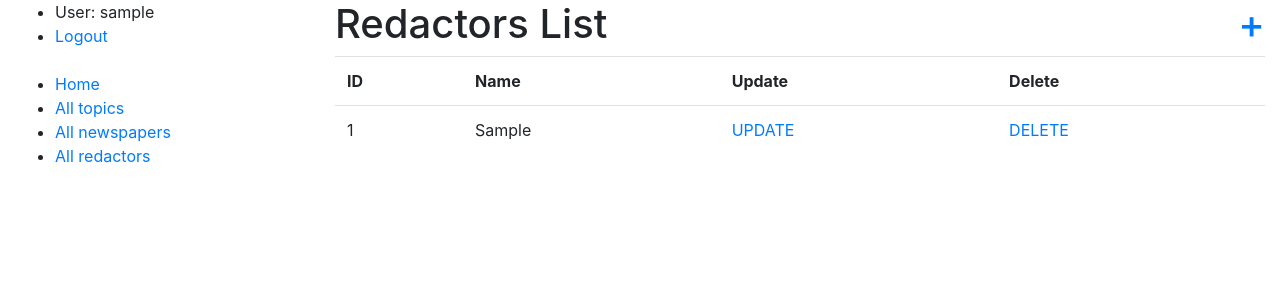
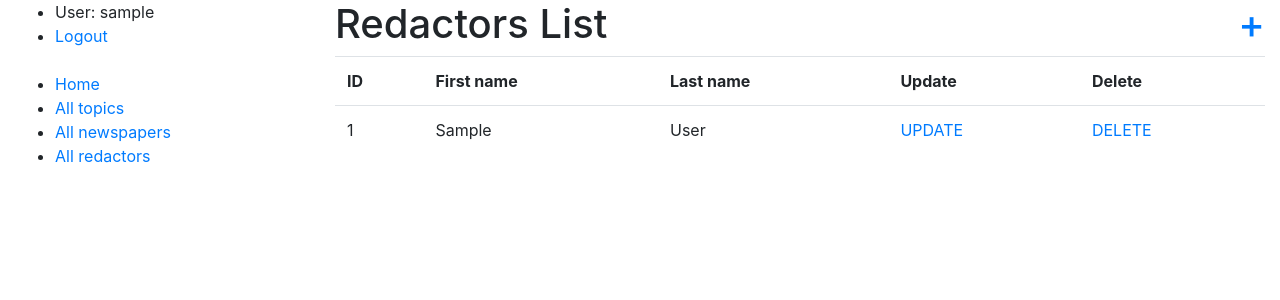
Before and after one commit to IhorPokr/Newspaper-Agency, a Django app: page /agency/redactors/ in a window 1280 px wide. Shown: the top 300 px of the page. Run offline with Django 4.2, Linux system fonts and the light colour scheme; the visitor is signed in with stand-in values (Sample User, id 1); data comes from the database, SQL or seed files in the repository.

Commit message:
Added First name & Last name to redactor_list.html

```diff
--- a/templates/agency/redactor_list.html
+++ b/templates/agency/redactor_list.html
@@ -9,7 +9,8 @@
     <table class="table">
       <tr>
         <th>ID</th>
-        <th>Name</th>
+        <th>First name</th>
+        <th>Last name</th>
         <th>Update</th>
         <th>Delete</th>
       </tr>
@@ -21,6 +22,9 @@
           </td>
           <td>
             {{ redactor.first_name }}
+          </td>
+          <td>
+            {{ redactor.last_name }}
           </td>
           <td>
             <a href="{% url 'agency:redactor-list-update' pk=redactor.id %}">UPDATE</a>
```
